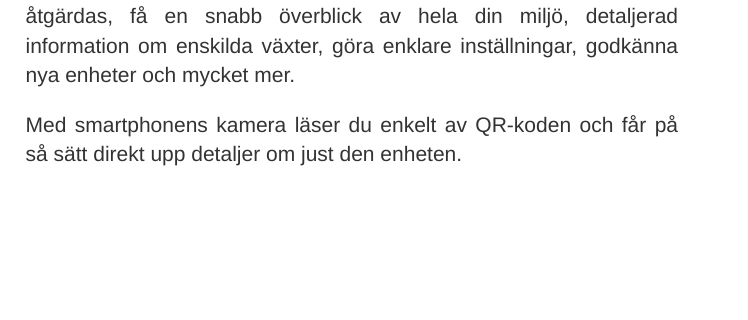
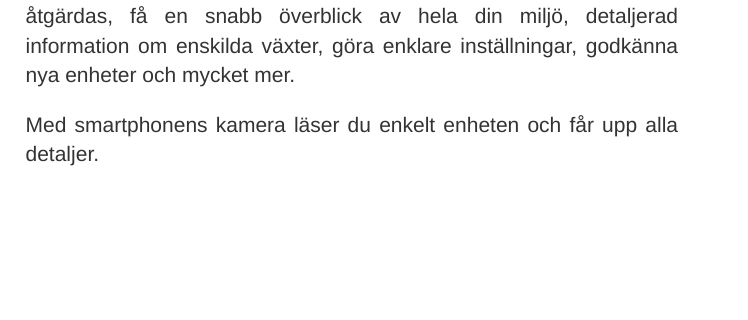
Before and after one commit to botanist/botanist.github.io, a plain HTML site: page software.se.html in a window 1280 px wide. Shown: the part 856-1176 px from the top of the page, 532-1280 px from the left. Drawn offline with Linux system fonts and the light colour scheme.

Commit message:
Removed QR refernces

```diff
--- a/software.se.html
+++ b/software.se.html
@@ -93,7 +93,7 @@
                     miljö, detaljerad information om enskilda växter, göra enklare inställningar, godkänna nya enheter och mycket mer.
                 </p>
                 <p class="lead">
-                    Med smartphonens kamera läser du enkelt av QR-koden och får på så sätt direkt upp detaljer om just den enheten.
+                    Med smartphonens kamera läser du enkelt enheten och får upp alla detaljer.
                 </p>
             </div>
             <div class="col-md-5 col-md-pull-7 text-center">
```
Also changed, not shown: software.en.html (+1 -1 lines).
